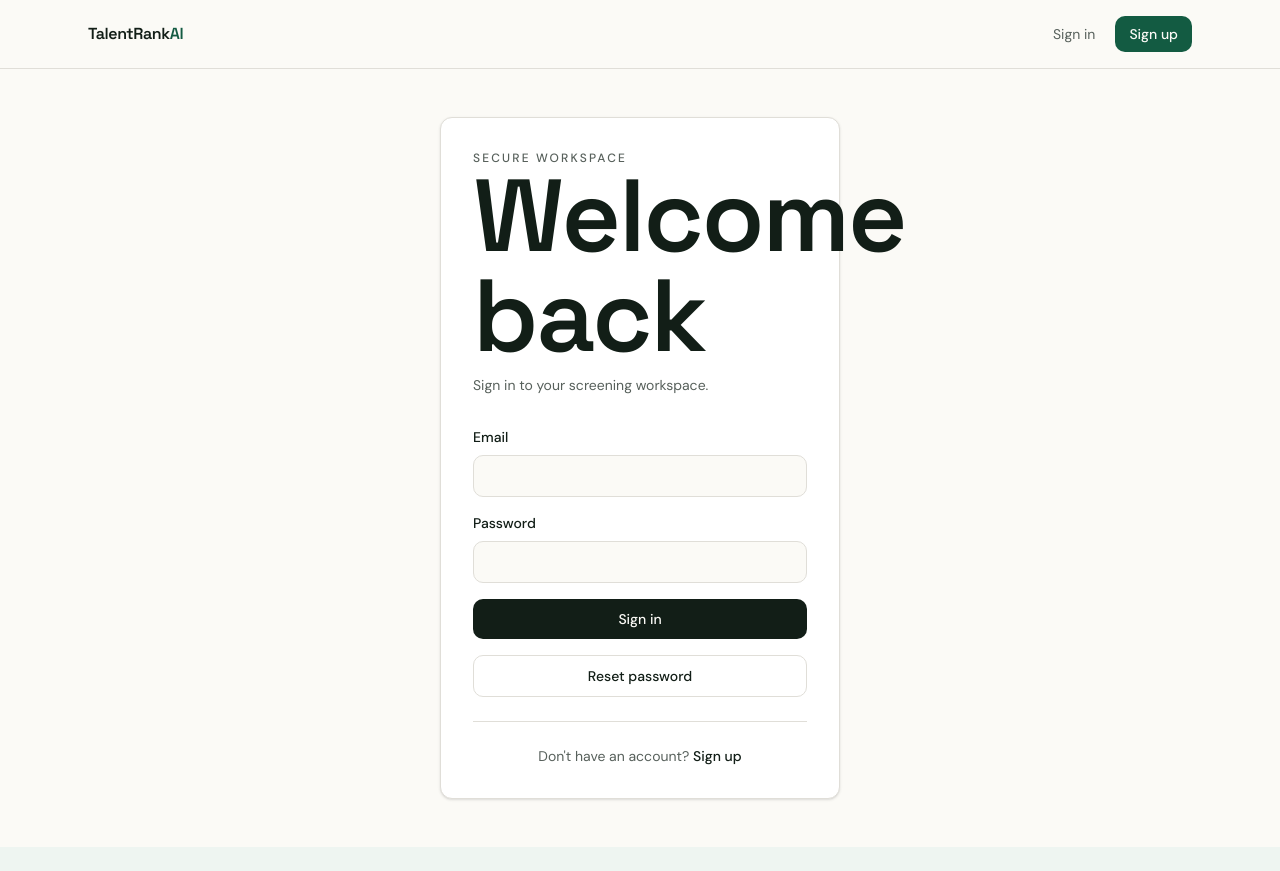
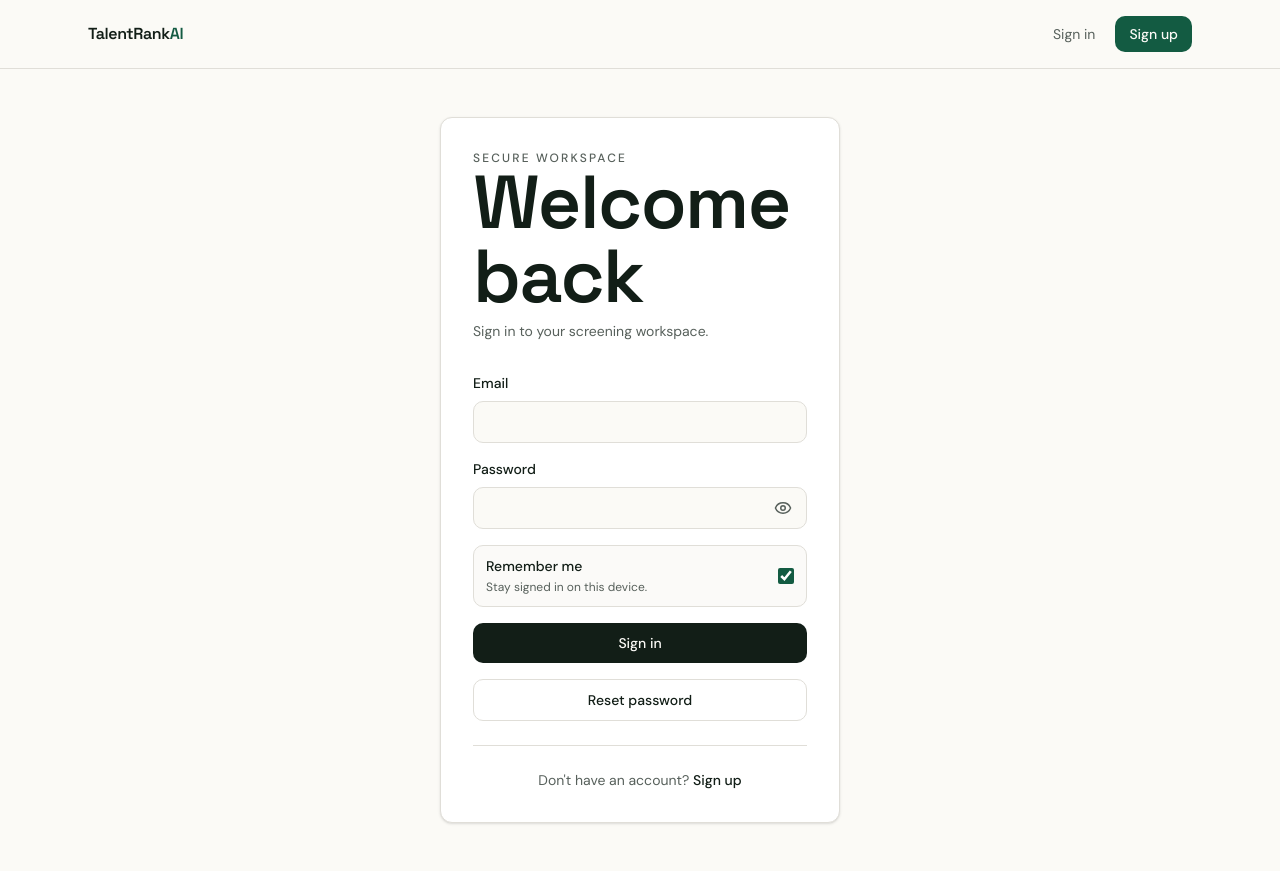
Before and after one commit to 224-aadi/talentrank-ai, a Next.js app: page /login in a window 1280 px wide. Before the commit the page ends 847 px from the top, so only its background shows below. Built offline with nearby package versions, Linux system fonts and the light colour scheme; no server answers.

Commit message:
Hide operator admin controls and improve login UX

```diff
--- a/app/admin/page.tsx
+++ b/app/admin/page.tsx
@@ -1,5 +1,5 @@
 import { redirect } from "next/navigation";
-import { currentUser } from "@/lib/auth";
+import { canAccessInternalTools, currentUser } from "@/lib/auth";
 import { integrationStatus } from "@/lib/integrations";
 import { listAuditEvents, listCandidatePool, listJobs, listMatchRuns, listRecruiterDecisions } from "@/lib/store";
 import type { AuditEvent, Candidate, CandidatePoolItem, Job, MatchRun, RecruiterDecisionRecord } from "@/lib/types";
@@ -27,6 +27,7 @@ export default async function AdminPage({ searchParams }: { searchParams: Promis
   const user = await currentUser();
   if (!user) redirect("/login");
   if (user.role !== "admin") redirect("/screen");
+  const showInternalTools = canAccessInternalTools(user);
   const selectedJobId = (await searchParams).jobId;
   const [status, jobs, candidates, matches, decisions, auditEvents] = await Promise.all([
     Promise.resolve(integrationStatus()),
@@ -66,6 +67,17 @@ export default async function AdminPage({ searchParams }: { searchParams: Promis
           <p className="workbench-lede">Screening history, candidate records, resume downloads, JDs, exports, integrations, and workspace controls.</p>
         </section>
 
+        <section className="admin-action-bar">
+          <a href="/api/admin/candidates/export">Export candidates CSV</a>
+          {showInternalTools ? (
+            <>
+              <a href="/api/admin/backup">Backup JSON</a>
+              <a href="/api/compliance/audit-export">Audit export</a>
+              <a href="/api/health">Health</a>
+            </>
+          ) : null}
+        </section>
+        {showInternalTools ? (
           <section className="metrics">
             <article>
               <span>Readiness</span>
@@ -84,13 +96,7 @@ export default async function AdminPage({ searchParams }: { searchParams: Promis
               <strong>{shortlisted}</strong>
             </article>
           </section>
-
-        <section className="admin-action-bar">
-          <a href="/api/admin/candidates/export">Export candidates CSV</a>
-          <a href="/api/admin/backup">Backup JSON</a>
-          <a href="/api/compliance/audit-export">Audit export</a>
-          <a href="/api/health">Health</a>
-        </section>
+        ) : null}
         {selectedJob ? (
           <section className="selected-jd-banner">
             <div>
@@ -156,6 +162,8 @@ export default async function AdminPage({ searchParams }: { searchParams: Promis
           </div>
         </section>
 
+        {showInternalTools ? (
+          <>
             <section className="admin-overview-grid">
               <article className="admin-table-card">
                 <div className="admin-card-head">
@@ -219,6 +227,8 @@ export default async function AdminPage({ searchParams }: { searchParams: Promis
               </article>
             </section>
             <IntegrationDiagnosticsPanel items={status.items} />
+          </>
+        ) : null}
       </main>
     </AppShell>
   );
--- a/app/api/auth/login/route.ts
+++ b/app/api/auth/login/route.ts
@@ -18,7 +18,8 @@ export async function POST(request: Request) {
     : Object.fromEntries((await request.formData()).entries());
   const email = String(payload.email || "");
   const password = String(payload.password || "");
-  const result = await loginWithPassword(email, password);
+  const remember = payload.remember === true || payload.remember === "true" || payload.remember === "on";
+  const result = await loginWithPassword(email, password, remember);
 
   if (!result) {
     incrementMetric("auth.login.failure");
--- a/app/globals.css
+++ b/app/globals.css
@@ -176,6 +176,12 @@ h1 {
   letter-spacing: 0;
 }
 
+.auth-page h1 {
+  max-width: 100%;
+  font-size: clamp(2.6rem, 6.6vw, 75px);
+  line-height: 0.98;
+}
+
 .lede {
   max-width: 780px;
   margin: 18px 0 0;
--- a/app/login/login-panel.tsx
+++ b/app/login/login-panel.tsx
@@ -2,6 +2,7 @@
 
 import Link from "next/link";
 import { useState } from "react";
+import { PasswordInput } from "@/components/password-input";
 
 export function LoginPanel({
   inviteToken,
@@ -17,6 +18,7 @@ export function LoginPanel({
   const [mode, setMode] = useState<"login" | "reset-request">("login");
   const [message, setMessage] = useState(error ? "Invalid email or password." : "");
   const [loading, setLoading] = useState(false);
+  const [remember, setRemember] = useState(true);
 
   const inputClass =
     "rounded-md border border-border bg-background px-3 py-2.5 outline-none ring-primary focus:ring-2";
@@ -90,6 +92,7 @@ export function LoginPanel({
       body: JSON.stringify({
         email: form.get("email"),
         password: form.get("password"),
+        remember,
       }),
     });
     const payload = await response.json().catch(() => ({}));
@@ -109,7 +112,7 @@ export function LoginPanel({
         <form onSubmit={acceptInvite} className="mt-6 grid gap-4">
           <label className="grid gap-2 text-sm">
             <span className="font-medium">New password</span>
-            <input name="password" type="password" autoComplete="new-password" minLength={10} required className={inputClass} />
+            <PasswordInput name="password" autoComplete="new-password" minLength={10} required inputClassName={inputClass} />
           </label>
           <button type="submit" disabled={loading} className={primaryButtonClass}>
             Accept invite
@@ -127,7 +130,7 @@ export function LoginPanel({
         <form onSubmit={confirmReset} className="mt-6 grid gap-4">
           <label className="grid gap-2 text-sm">
             <span className="font-medium">New password</span>
-            <input name="password" type="password" autoComplete="new-password" minLength={10} required className={inputClass} />
+            <PasswordInput name="password" autoComplete="new-password" minLength={10} required inputClassName={inputClass} />
           </label>
           <button type="submit" disabled={loading} className={primaryButtonClass}>
             Reset password
@@ -170,7 +173,19 @@ export function LoginPanel({
             </label>
             <label className="grid gap-2 text-sm">
               <span className="font-medium">Password</span>
-              <input name="password" type="password" autoComplete="current-password" required className={inputClass} />
+              <PasswordInput name="password" autoComplete="current-password" required inputClassName={inputClass} />
+            </label>
+            <label className="flex items-center justify-between gap-3 rounded-md border border-border bg-muted/30 px-3 py-2.5 text-sm">
+              <span>
+                <span className="block font-medium">Remember me</span>
+                <span className="text-xs text-muted-foreground">Stay signed in on this device.</span>
+              </span>
+              <input
+                type="checkbox"
+                checked={remember}
+                onChange={(event) => setRemember(event.target.checked)}
+                className="h-4 w-4 accent-primary"
+              />
             </label>
             <button type="submit" disabled={loading} className={primaryButtonClass}>
               {loading ? "Signing in…" : "Sign in"}
--- a/app/signup/signup-panel.tsx
+++ b/app/signup/signup-panel.tsx
@@ -2,10 +2,12 @@
 
 import Link from "next/link";
 import { useState } from "react";
+import { PasswordInput } from "@/components/password-input";
 
 export function SignupPanel({ error }: { error?: string }) {
   const [message, setMessage] = useState(error ? "Could not create your account." : "");
   const [loading, setLoading] = useState(false);
+  const inputClass = "rounded-md border border-border bg-background px-3 py-2.5 outline-none ring-primary focus:ring-2";
 
   async function handleSubmit(event: React.FormEvent<HTMLFormElement>) {
     event.preventDefault();
@@ -44,7 +46,7 @@ export function SignupPanel({ error }: { error?: string }) {
             type="text"
             autoComplete="name"
             required
-            className="rounded-md border border-border bg-background px-3 py-2.5 outline-none ring-primary focus:ring-2"
+            className={inputClass}
           />
         </label>
         <label className="grid gap-2 text-sm">
@@ -54,7 +56,7 @@ export function SignupPanel({ error }: { error?: string }) {
             type="email"
             autoComplete="email"
             required
-            className="rounded-md border border-border bg-background px-3 py-2.5 outline-none ring-primary focus:ring-2"
+            className={inputClass}
           />
         </label>
         <label className="grid gap-2 text-sm">
@@ -63,18 +65,17 @@ export function SignupPanel({ error }: { error?: string }) {
             name="organizationName"
             type="text"
             placeholder="Optional"
-            className="rounded-md border border-border bg-background px-3 py-2.5 outline-none ring-primary focus:ring-2"
+            className={inputClass}
           />
         </label>
         <label className="grid gap-2 text-sm">
           <span className="font-medium">Password</span>
-          <input
+          <PasswordInput
             name="password"
-            type="password"
             autoComplete="new-password"
             minLength={10}
             required
-            className="rounded-md border border-border bg-background px-3 py-2.5 outline-none ring-primary focus:ring-2"
+            inputClassName={inputClass}
           />
           <span className="text-xs text-muted-foreground">At least 10 characters</span>
         </label>
--- /dev/null
+++ b/components/password-input.tsx
@@ -0,0 +1,28 @@
+"use client";
+
+import { Eye, EyeOff } from "lucide-react";
+import { useState } from "react";
+
+type PasswordInputProps = Omit<React.InputHTMLAttributes<HTMLInputElement>, "type"> & {
+  inputClassName: string;
+};
+
+export function PasswordInput({ inputClassName, ...props }: PasswordInputProps) {
+  const [isVisible, setIsVisible] = useState(false);
+  const Icon = isVisible ? EyeOff : Eye;
+
+  return (
+    <div className="relative">
+      <input {...props} type={isVisible ? "text" : "password"} className={`${inputClassName} w-full pr-12`} />
+      <button
+        type="button"
+        aria-label={isVisible ? "Hide password" : "Show password"}
+        aria-pressed={isVisible}
+        onClick={() => setIsVisible((current) => !current)}
+        className="absolute right-2 top-1/2 inline-flex h-8 w-8 -translate-y-1/2 items-center justify-center rounded-md text-muted-foreground transition-colors hover:bg-muted hover:text-foreground focus:outline-none focus:ring-2 focus:ring-primary"
+      >
+        <Icon aria-hidden="true" size={18} strokeWidth={2} />
+      </button>
+    </div>
+  );
+}
--- a/lib/auth.ts
+++ b/lib/auth.ts
@@ -16,6 +16,7 @@ export type AuthUser = {
 
 const sessionCookieName = "tr_session";
 const sessionTtlSeconds = 60 * 60 * 12;
+const rememberedSessionTtlSeconds = 60 * 60 * 24 * 30;
 const hashIterations = 120000;
 const roleRank: Record<AuthUser["role"], number> = {
   reviewer: 1,
@@ -226,14 +227,14 @@ async function ensureSoloWorkspaceAdmin(user: AuthUser): Promise<AuthUser> {
   return toAuthUser(record);
 }
 
-function createSessionToken(user: AuthUser) {
+function createSessionToken(user: AuthUser, ttlSeconds = sessionTtlSeconds) {
   const payload = base64Url(JSON.stringify({
     sub: user.id,
     org: user.organizationId,
     email: user.email,
     name: user.name,
     role: user.role,
-    exp: Math.floor(Date.now() / 1000) + sessionTtlSeconds,
+    exp: Math.floor(Date.now() / 1000) + ttlSeconds,
   }));
   return `${payload}.${sign(payload)}`;
 }
@@ -312,7 +313,7 @@ export async function signupUser(input: {
   return { user: authUser, token: createSessionToken(authUser), maxAge: sessionTtlSeconds };
 }
 
-export async function loginWithPassword(email: string, password: string) {
+export async function loginWithPassword(email: string, password: string, remember = false) {
   if (process.env.NODE_ENV === "production" && email.trim().toLowerCase() === "admin@talentrank.local") return null;
   if (process.env.NODE_ENV === "production" && password === "talentrank-admin") return null;
   const user = await findUserByEmail(email.trim().toLowerCase());
@@ -320,10 +321,11 @@ export async function loginWithPassword(email: string, password: string) {
   if (!user || !passwordOk) return null;
   const authUser = await ensureSoloWorkspaceAdmin(prismaEnabled() ? toAuthUserFromPrisma(user) : toAuthUser(user));
   await touchLastLogin(authUser.id);
+  const maxAge = remember ? rememberedSessionTtlSeconds : sessionTtlSeconds;
   return {
     user: authUser,
-    token: createSessionToken(authUser),
-    maxAge: sessionTtlSeconds,
+    token: createSessionToken(authUser, maxAge),
+    maxAge,
   };
 }
 
```
Lines whose indentation alone changed are shown as unchanged.
